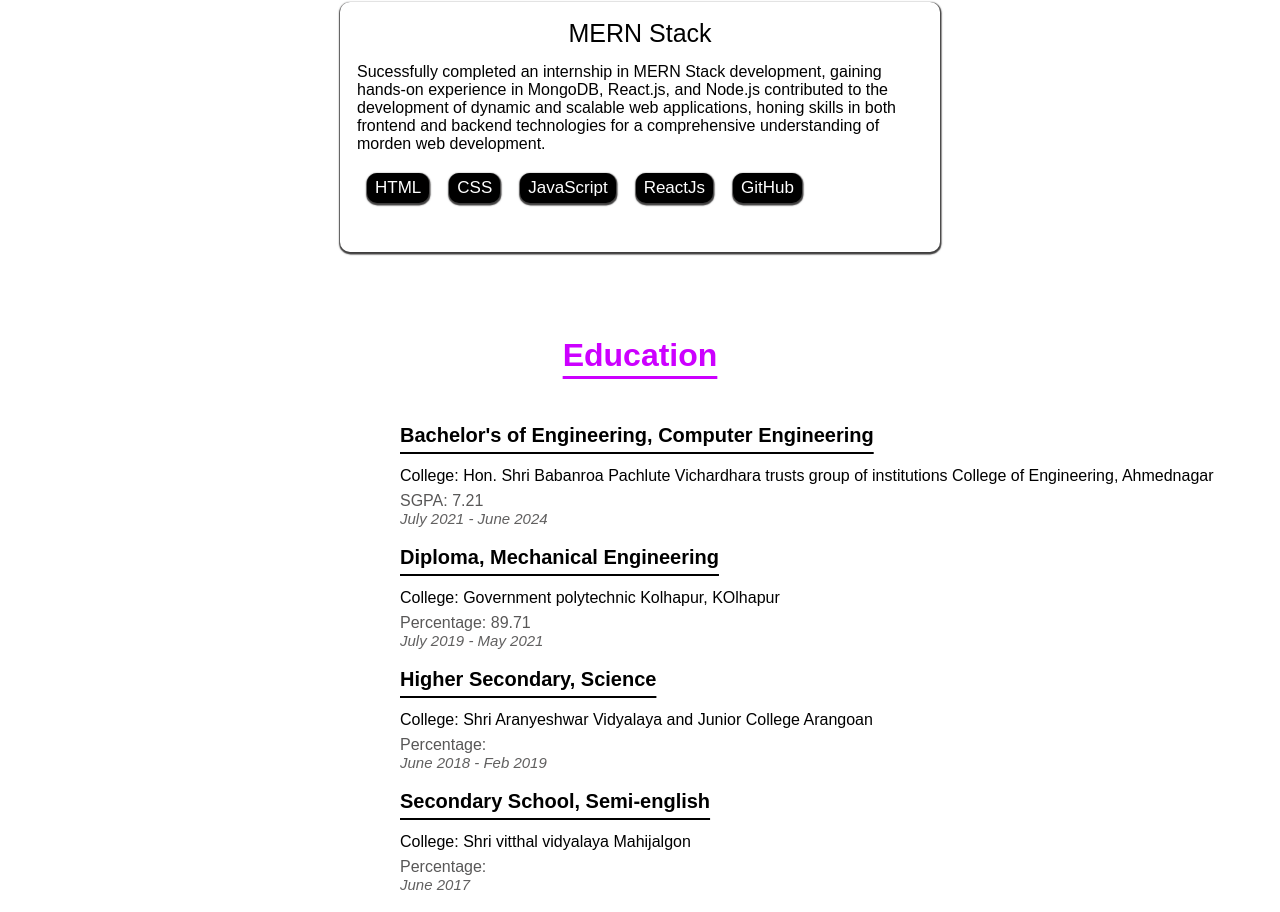
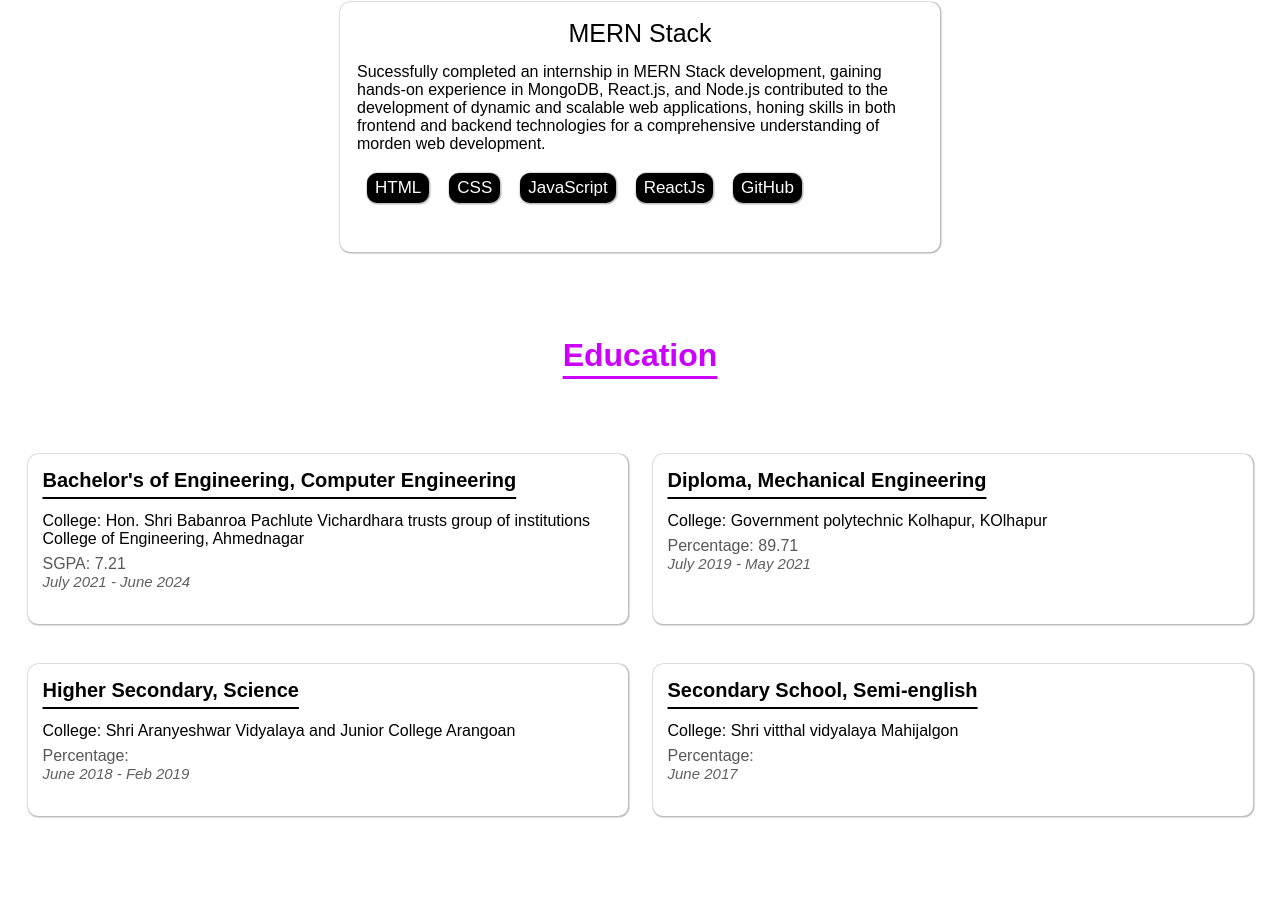
Before and after one commit to vaibhavgaikwad8476/Personal-portfolio, a React (Create React App) app: page /AboutMe in a window 1280 px wide. Shown: the part 585-1497 px from the top of the page. After the commit the page ends 1426 px from the top, so only its background shows below. Built offline with nearby package versions, Linux system fonts and the light colour scheme.

Commit message:
Update About.css

```diff
--- a/src/AboutUs/About.css
+++ b/src/AboutUs/About.css
@@ -297,8 +297,22 @@ position: relative;
     margin-bottom: 50px;
     color:rgb(204, 0, 255);
 }
+.skillsedication{
+    display: flex;
+    flex-wrap: wrap;
+justify-content: space-around;
+margin: 15px;
+
+}
 .educations{
-    margin-left: 400px;
+    box-shadow: 0.5px 0.5px 1px 1px rgb(189, 188, 188);
+    border: none;
+    border-radius: 10px;
+    width: 600px;
+    margin-top: 30px;
+    margin-bottom: 10px;
+    height: auto;
+    padding: 15px;
 }
 .Subeduhead{
     text-decoration: underline;
@@ -338,7 +352,7 @@ position: relative;
     margin: 15px;
 }
     .internCards{
-        box-shadow: 0.3px 1.2px 1.2px 1.2px rgb(62, 61, 61);
+        box-shadow: 0.5px 0.5px 1px 1px rgb(189, 188, 188);
         border: none;
         border-radius: 10px;
         height: 250px;
@@ -351,7 +365,7 @@ position: relative;
 background-color: black;
 margin: 10px;
 color: white;
-box-shadow: 0.3px 1.2px 1.2px 1.2px rgb(62, 61, 61);
+box-shadow: 0.5px 0.5px 1px 1px rgb(189, 188, 188);
 border: none;
 border-radius: 10px;
 padding:5px  8px;
```
